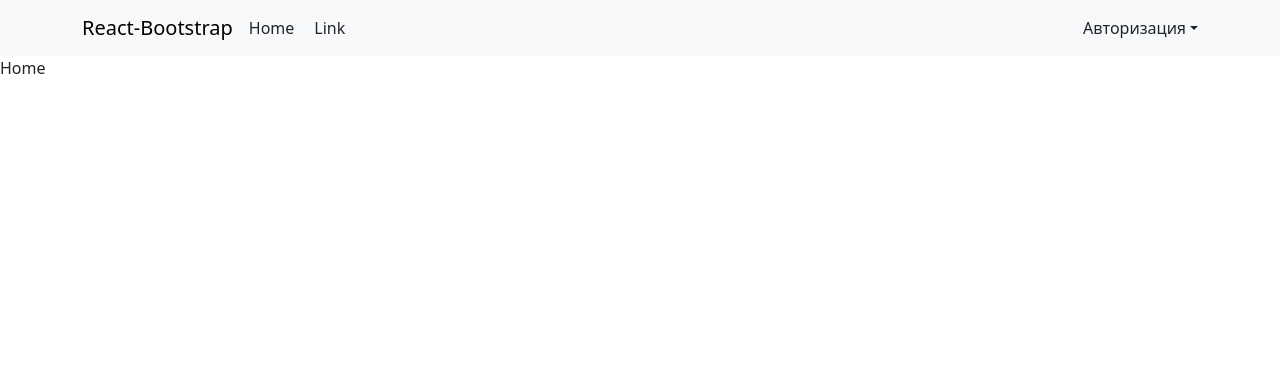
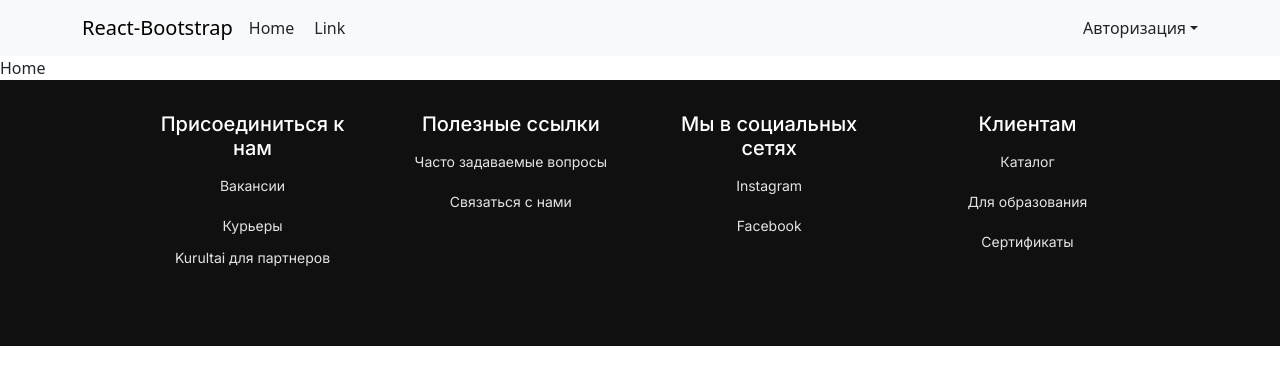
Before and after one commit to abai04/final-hackaton-js36, a React (Create React App) app: page / in a window 1280 px wide. Shown: the top 384 px of the page. Built offline with nearby package versions, Linux system fonts and the light colour scheme.

Commit message:
add footer

```diff
--- a/public/index.html
+++ b/public/index.html
@@ -5,6 +5,12 @@
     <link rel="icon" href="%PUBLIC_URL%/favicon.ico" />
     <meta name="viewport" content="width=device-width, initial-scale=1" />
     <meta name="theme-color" content="#000000" />
+    <link rel="preconnect" href="https://fonts.googleapis.com" />
+    <link rel="preconnect" href="https://fonts.gstatic.com" crossorigin />
+    <link
+      href="https://fonts.googleapis.com/css2?family=Inter:wght@300;400;500;700&display=swap"
+      rel="stylesheet"
+    />
     <meta
       name="description"
       content="Web site created using create-react-app"
--- /dev/null
+++ b/src/components/Footer/Footer.css
@@ -0,0 +1,125 @@
+.footer-container {
+  background-color: #101010;
+  color: #fff;
+  padding: 2rem;
+  display: flex;
+  flex-direction: column;
+  align-items: center;
+  text-align: center;
+  font-family: "Inter", sans-serif;
+}
+
+.footer-links {
+  display: flex;
+  justify-content: space-around;
+  gap: 4rem;
+}
+
+.link-group {
+  width: 100%;
+  margin-bottom: 2rem;
+}
+
+.link-group h3 {
+  font-size: 20px;
+  margin-bottom: 1rem;
+}
+
+.link-group ul {
+  list-style-type: none;
+  margin: 0;
+  padding: 0;
+}
+
+.link-group li {
+  margin-bottom: 0.5rem;
+}
+
+.link-1,
+.link-2,
+.link-3,
+.link-4,
+.link-5,
+.link-6,
+.link-7,
+.link-8,
+.cat-1,
+.cat-2,
+.cat-3 {
+  text-decoration: none;
+  color: #fff;
+  cursor: pointer;
+  line-height: 2rem;
+  font-size: 14px;
+  color: #e4e4e4;
+}
+
+.link-1:hover,
+.link-2:hover,
+.link-3:hover,
+.link-4:hover,
+.link-5:hover,
+.link-6:hover,
+.link-7:hover,
+.link-8:hover,
+.cat-1:hover,
+.cat-2:hover,
+.cat-3:hover {
+  color: orange;
+  transition: 0.2s;
+}
+
+.footer-images {
+  display: flex;
+  justify-content: center;
+  margin-top: 1rem;
+}
+
+.footer-images img {
+  width: 30px;
+  height: auto;
+  margin: 0 0.5rem;
+}
+
+.footer-links ul li,
+.footer-links h3 {
+  display: block;
+  transition: display 0.5s ease;
+}
+
+.footer-links h3 {
+  margin-bottom: 10px;
+}
+
+.ft-link li {
+  list-style-type: none;
+  text-align: center;
+  cursor: pointer;
+}
+
+.ft-link2 {
+  flex-direction: column;
+  position: absolute;
+  color: #e4e4e4;
+  margin-left: 24rem;
+  width: 19rem;
+  bottom: 3rem;
+}
+.ft-link2 li {
+  list-style-type: none;
+  text-align: center;
+  cursor: pointer;
+}
+
+.ft-link3 {
+  position: absolute;
+  color: #e4e4e4;
+  left: 57.5rem;
+  bottom: 3rem;
+}
+
+.ft-link3 li {
+  list-style-type: none;
+  text-align: center;
+  cursor: pointer;
+}
--- /dev/null
+++ b/src/components/Footer/Footer.jsx
@@ -0,0 +1,60 @@
+import React from "react";
+import "../Footer/Footer.css";
+const Footer = () => {
+  return (
+    <footer className="footer-container">
+      <div className="footer-links">
+        <div className="link-group">
+          <h3>Присоединиться к нам</h3>
+          <ul>
+            <li className="cat-1">Вакансии</li>
+            <a href="/courier" className="cat-2">
+              Курьеры
+            </a>
+            <li className="cat-3">Kurultai для партнеров</li>
+          </ul>
+        </div>
+
+        <div className="link-group">
+          <h3>Полезные ссылки</h3>
+          <ul>
+            <li>
+              <a className="link-1" href="/aboutus">
+                Часто задаваемые вопросы
+              </a>
+            </li>
+            <li>
+              {" "}
+              <a className="link-2" href="contact">
+                Связаться с нами
+              </a>{" "}
+            </li>
+          </ul>
+        </div>
+
+        <div className="link-group">
+          <h3>Мы в социальных сетях</h3>
+          <ul>
+            <li>
+              <a className="link-4">Instagram</a>
+            </li>
+            <li>
+              <a className="link-5">Facebook</a>
+            </li>
+          </ul>
+        </div>
+
+        <div className="link-group">
+          <h3>Клиентам</h3>
+          <ul>
+            <li className="link-6">Каталог</li>
+            <li className="link-7">Для образования</li>
+            <li className="link-8">Сертификаты</li>
+          </ul>
+        </div>
+      </div>
+    </footer>
+  );
+};
+
+export default Footer;
--- a/src/components/Navbar/NavigationBar.jsx
+++ b/src/components/Navbar/NavigationBar.jsx
@@ -1,25 +1,31 @@
-import { useState } from 'react';
-import Container from 'react-bootstrap/Container';
-import Nav from 'react-bootstrap/Nav';
-import Navbar from 'react-bootstrap/Navbar';
-import NavDropdown from 'react-bootstrap/NavDropdown';
-import UserLogin from '../UserAuth/UserLogin';
-import UserRegister from '../UserAuth/UserRegister';
+import { useState } from "react";
+import Container from "react-bootstrap/Container";
+import Nav from "react-bootstrap/Nav";
+import Navbar from "react-bootstrap/Navbar";
+import NavDropdown from "react-bootstrap/NavDropdown";
+import UserLogin from "../UserAuth/UserLogin";
+import UserRegister from "../UserAuth/UserRegister";
 
 function NavigationBar() {
-  const [show, setShow] = useState("false")
+  const [show, setShow] = useState("false");
   return (
     <Navbar expand="lg" className="bg-body-tertiary">
       <Container>
-        <Navbar.Brand href="#home">React-Bootstrap</Navbar.Brand>
+        <Navbar.Brand href="/">React-Bootstrap</Navbar.Brand>
         <Navbar.Toggle aria-controls="basic-navbar-nav" />
         <Navbar.Collapse id="basic-navbar-nav">
-            <Nav.Link href="#home">Home</Nav.Link>
-            <Nav.Link style={{marginLeft: "20px"}} href="#link">Link</Nav.Link>
-            <NavDropdown style={{marginLeft: "auto"}} title="Авторизация" id="basic-nav-dropdown">
-              <UserLogin/>
-              <UserRegister/>
-            </NavDropdown>
+          <Nav.Link href="/">Home</Nav.Link>
+          <Nav.Link style={{ marginLeft: "20px" }} href="#link">
+            Link
+          </Nav.Link>
+          <NavDropdown
+            style={{ marginLeft: "auto" }}
+            title="Авторизация"
+            id="basic-nav-dropdown"
+          >
+            <UserLogin />
+            <UserRegister />
+          </NavDropdown>
         </Navbar.Collapse>
       </Container>
     </Navbar>
--- /dev/null
+++ b/src/pages/CourierPage.jsx
@@ -0,0 +1,80 @@
+import React, { useState } from "react";
+import bgcourier from "../components/assets/bgcour.webp";
+const CourierPage = () => {
+  const [email, setEmail] = useState("");
+  const [password, setPassword] = useState(false);
+  const [emailDirty, setEmailDirty] = useState(false);
+  const [passwordDirty, setPasswordDirty] = useState(false);
+  const [emailError, setEmailError] = useState("email не можеть быть пустым");
+  const [passwordError, setPasswordError] = useState(
+    "пароль не можеть быть пустым"
+  );
+
+  const blurHandler = (e) => {
+    switch (e.target.name) {
+      case "email":
+        setEmailDirty(true);
+        break;
+      case "password":
+        setPasswordDirty(true);
+        break;
+    }
+  };
+
+  return (
+    <div>
+      <img
+        style={{
+          display: "block",
+          width: "50%",
+          height: "34rem",
+        }}
+        src={bgcourier}
+      />
+      <form
+        style={{
+          display: "flex",
+          flexDirection: "column",
+          width: "35rem",
+          marginLeft: "60%",
+          marginTop: "-22rem",
+        }}
+      >
+        <h1>Регистрация</h1>
+        <input
+          style={{ borderRadius: "5px", height: "3rem", width: "50%" }}
+          onBlur={(e) => blurHandler(e)}
+          name="email"
+          type="text"
+          placeholder="Имя и фамилия"
+        />
+        {emailDirty && emailError && (
+          <div style={{ color: "red" }}>{emailError}</div>
+        )}
+        <input
+          style={{ borderRadius: "5px", height: "3rem", width: "50%" }}
+          onBlur={(e) => blurHandler(e)}
+          name="password"
+          type="text"
+          placeholder="эл.почта"
+        />
+        {passwordDirty && passwordError && (
+          <div style={{ color: "red" }}>{passwordError}</div>
+        )}
+        <button
+          style={{
+            borderRadius: "5px",
+            height: "3rem",
+            width: "50%",
+            background: " #2ABB9B",
+          }}
+          type="submit"
+        >
+          Регистрация
+        </button>
+      </form>
+    </div>
+  );
+};
+
+export default CourierPage;
--- a/src/pages/HomePage.jsx
+++ b/src/pages/HomePage.jsx
@@ -1,10 +1,12 @@
 import React from "react";
 import Home from "../components/Home/Home";
-
+import Footer from "../components/Footer/Footer";
+import "../components/Footer/Footer.css";
 const HomePage = () => {
   return (
     <div>
       <Home />
+      <Footer />
     </div>
   );
 };
--- a/src/routes/MainRoutes.jsx
+++ b/src/routes/MainRoutes.jsx
@@ -1,13 +1,15 @@
-import React from 'react';
-import { Route, Routes } from 'react-router-dom';
-import Home from '../components/Home/Home';
-import HomePage from '../pages/HomePage';
+import React from "react";
+import { Route, Routes } from "react-router-dom";
+import Home from "../components/Home/Home";
+import HomePage from "../pages/HomePage";
+import CourierPage from "../pages/CourierPage";
 
 const MainRoutes = () => {
   return (
     <div>
       <Routes>
-                <Route path="/" element={<HomePage/>}/>
+        <Route path="/" element={<HomePage />} />
+        <Route path="/courier" element={<CourierPage />} />
       </Routes>
     </div>
   );
```
Also changed, not shown: src/components/assets/bgcour.webp (added), src/components/assets/glovo-courier.png (added). Lines whose indentation alone changed are shown as unchanged.
